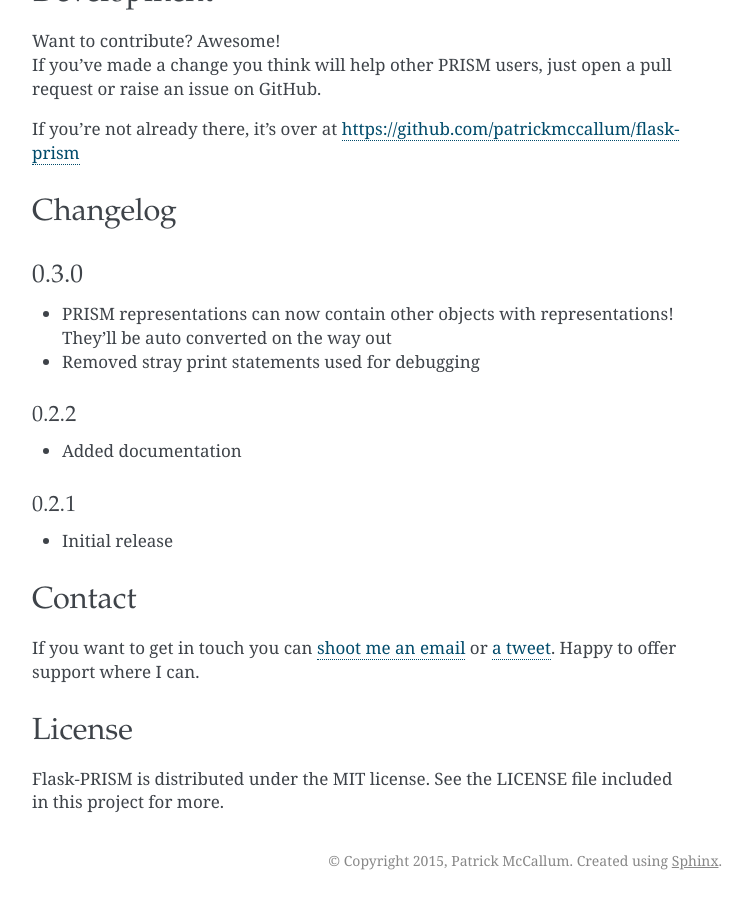
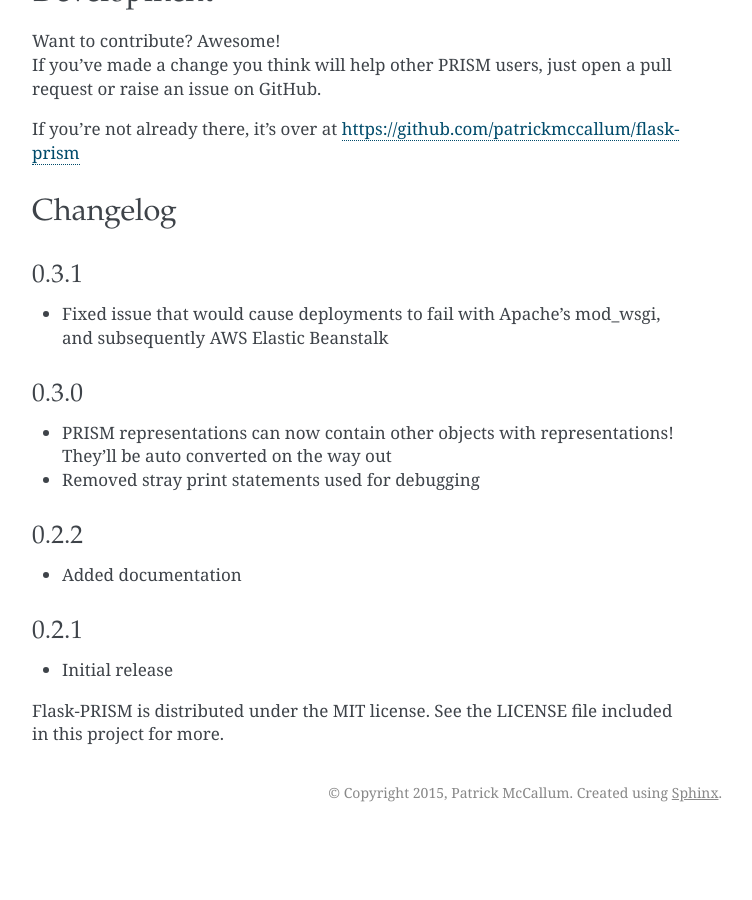
Before and after one commit to patrickmccallum/flask-prism, a Sphinx documentation site: the page built from docs/index.md, in a window 1280 px wide and 900 px high, scrolled down 1732 px. Shown: the whole window, without its empty margins (388-1140 px from the left). Built offline with Sphinx 7.4.7, drawn with Linux system fonts in a browser that asks for light colours; after the commit the page ends 2564 px from its top, so only the background shows below that.

Commit message:
Updated PRISM to v0.3.1 - Fixed issue with status output of returnable response, caused PRISM to fail on apache mod_wsgi

```diff
--- a/docs/index.md
+++ b/docs/index.md
@@ -91,23 +91,18 @@
 
 
 ### Changelog
-#### 0.3.0
+##### 0.3.1
+- Fixed issue that would cause deployments to fail with Apache's mod_wsgi, and subsequently AWS Elastic Beanstalk
+
+##### 0.3.0
 - PRISM representations can now contain other objects with representations! They'll be auto converted on the way out
 - Removed stray print statements used for debugging
 
 ##### 0.2.2
-
 - Added documentation
 
 ##### 0.2.1
  - Initial release
 
 
-### Contact
-If you want to get in touch you can [shoot me an email](mailto:vortex@patsnacks.com) or [a tweet](https://twitter.com/patsnacks). Happy to offer support where I can.
-
-
-### License
-
-
 Flask-PRISM is distributed under the MIT license. See the LICENSE file included in this project for more.
--- a/setup.py
+++ b/setup.py
@@ -8,7 +8,7 @@
 
 setup(
     name='Flask-PRISM',
-    version='0.3.0',
+    version='0.3.1',
     py_modules=['flask_prism'],
     url='http://patsnacks.com/flask-prism',
     license='MIT',
```
Also changed, not shown: README.md (+4 -2 lines), flask_prism.py (+6 -1 lines).
